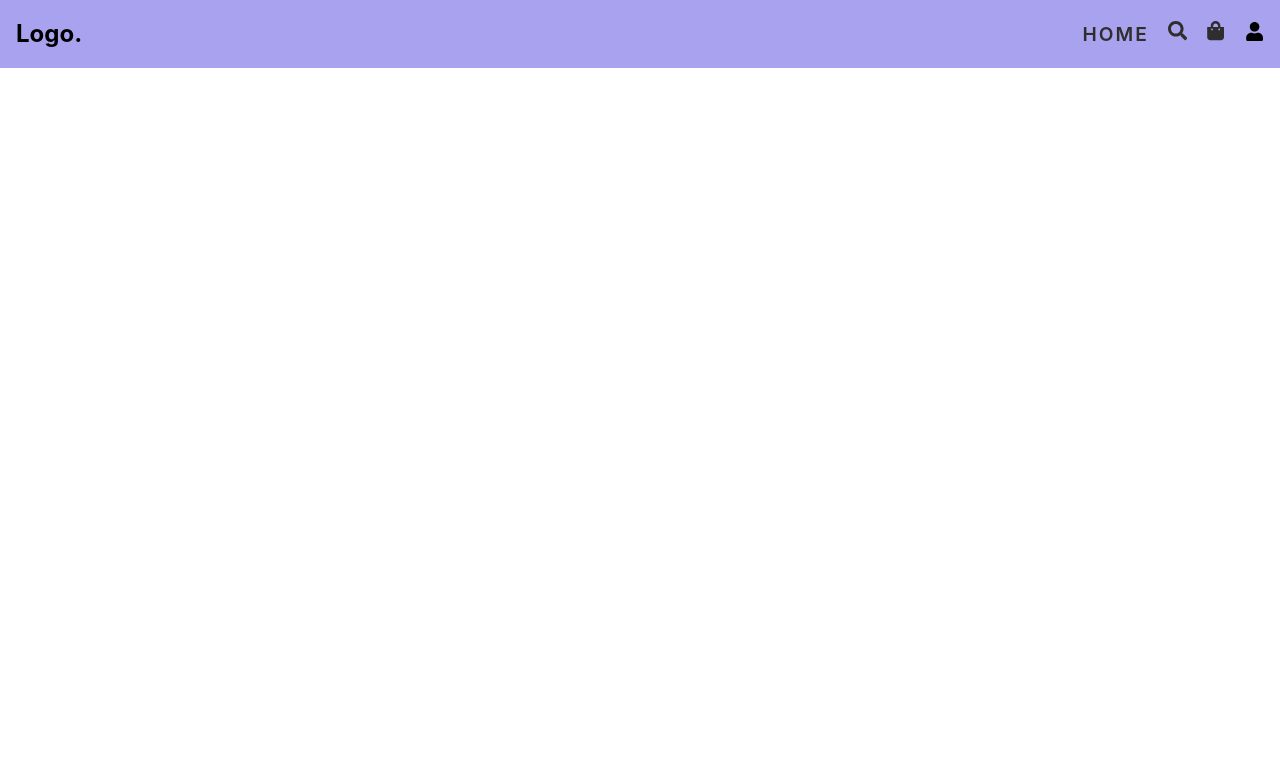
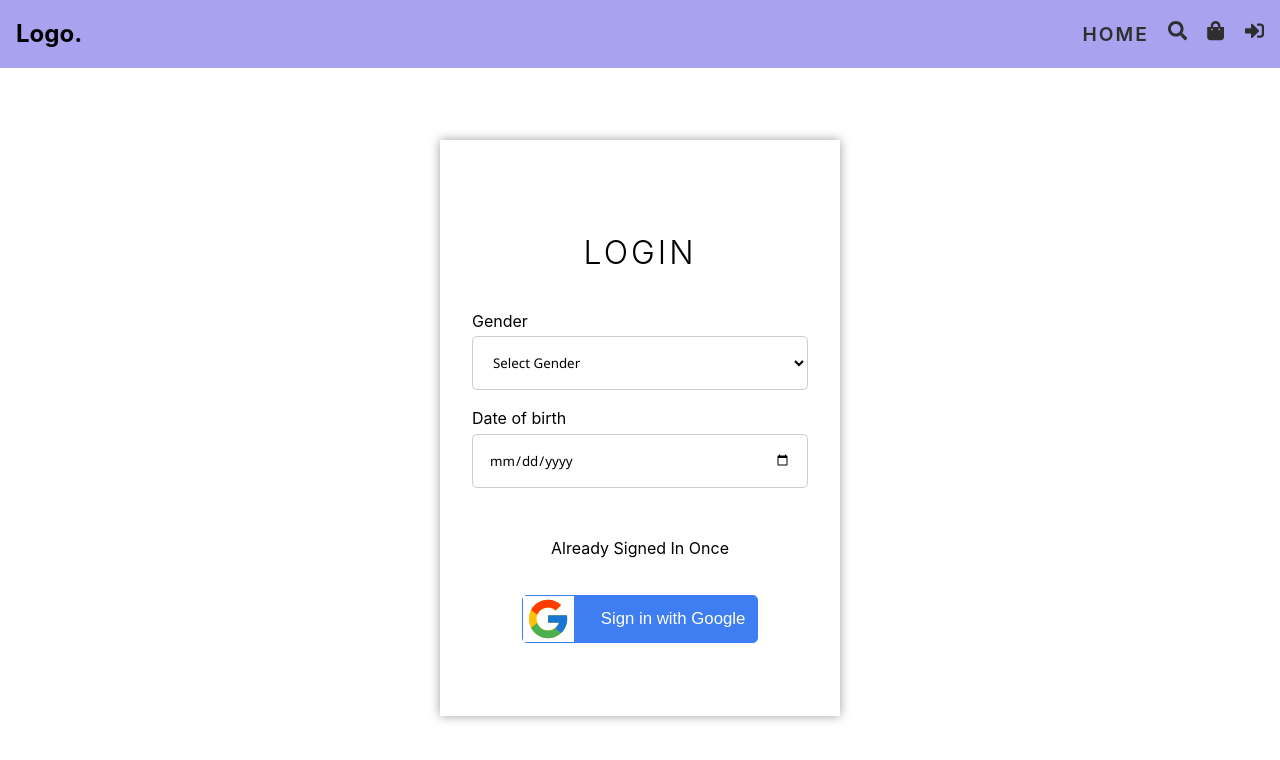
Before and after one commit to SoumyaNayak2000/oneSolution, a React (Vite) app: page /login in a window 1280 px wide. Before the commit this address had no page. Shown: the top 760 px of the page. Built offline with nearby package versions, Linux system fonts and the light colour scheme.

Commit message:
login page ui completed

```diff
--- a/src/App.tsx
+++ b/src/App.tsx
@@ -8,6 +8,7 @@
 const Search = lazy(() => import("./pages/Search"));
 const Cart = lazy(() => import("./pages/Cart.tsx"));
 const Shipping = lazy(() => import("./pages/Shipping.tsx"));
+const Login = lazy(() => import("./pages/Login.tsx"));
 
 //Admin Routes importing
 
@@ -39,6 +40,7 @@
           <Route path="/" element={<Home />} />
           <Route path="/search" element={<Search />} />
           <Route path="/cart" element={<Cart />} />
+          <Route path="/login" element={<Login />} />
 
           {/* logged in user routes */}
           <Route>
--- a/src/components/Header.tsx
+++ b/src/components/Header.tsx
@@ -8,7 +8,7 @@
 } from "react-icons/fa";
 import { useState } from "react";
 
-const user = { _id: "ffh", role: "admin" };
+const user = { _id: "", role: "" };
 
 const Header = () => {
   const [isOpen, setIsOpen] = useState<boolean>(false);
--- /dev/null
+++ b/src/pages/Login.tsx
@@ -0,0 +1,42 @@
+import { useState } from "react";
+import { FcGoogle } from "react-icons/fc";
+
+const Login = () => {
+  const [gender, setGender] = useState("");
+  const [date, setDate] = useState("");
+  const loginHandler = () => {};
+  return (
+    <div className="login">
+      <main>
+        <h1 className="heading">Login</h1>
+
+        <div>
+          <label>Gender</label>
+          <select value={gender} onChange={(e) => setGender(e.target.value)}>
+            <option value="">Select Gender</option>
+            <option value="male">Male</option>
+            <option value="female">Female</option>
+          </select>
+        </div>
+
+        <div>
+          <label>Date of birth</label>
+          <input
+            type="date"
+            value={date}
+            onChange={(e) => setDate(e.target.value)}
+          />
+        </div>
+
+        <div>
+          <p>Already Signed In Once</p>
+          <button onClick={loginHandler}>
+            <FcGoogle /> <span>Sign in with Google</span>
+          </button>
+        </div>
+      </main>
+    </div>
+  );
+};
+
+export default Login;
--- /dev/null
+++ b/src/styles/_login.scss
@@ -0,0 +1,50 @@
+.login {
+    height: 90vh;
+    @include flex(column);
+
+    > main {
+      width: 100%;
+      height: 80%;
+      max-width: 400px;
+      padding: 2rem;
+      @include baseShadow;
+      @include flex(column, center, stretch);
+      > div {
+        width: 100%;
+        @include flex(column, flex-start, stretch, 0.2rem);
+        > input,
+        > select {
+          @include inputStyle;
+          border: 1px solid rgba(162, 162, 162, 0.53);
+          border-radius: 5px;
+          font-family: "Segoe UI", Tahoma, Geneva, Verdana, sans-serif;
+        }
+
+        > p {
+          text-align: center;
+          margin: 2rem;
+        }
+
+        button {
+          width: 70%;
+          margin: auto;
+          height: 3rem;
+          @include btn(unset, rgb(62, 125, 242), white);
+          @include flex;
+          border: 1px solid rgb(62, 125, 242);
+          border-radius: 5px;
+          font-size: 1.05rem;
+          > svg {
+            background-color: white;
+            width: 30%;
+            height: 100%;
+          }
+
+          > span {
+            width: 100%;
+            text-align: center;
+          }
+        }
+      }
+    }
+  }
--- a/src/styles/_shipping.scss
+++ b/src/styles/_shipping.scss
@@ -7,7 +7,7 @@
       color: $color1;
       @include flex;
       position: fixed;
-      top: 2rem;
+      top: 5rem;
       left: 2rem;
       border-radius: 100%;
       border: none;
--- a/src/styles/app.scss
+++ b/src/styles/app.scss
@@ -38,6 +38,7 @@
   @import "home";
   @import "cart";
   @import "shipping";
+  @import "login";
 
 
 
@@ -89,6 +90,12 @@
         }
       }
     }
+  }
+
+  .heading {
+    @include heading;
+    margin: 1rem 0;
+    text-align: center;
   }
 
 
```
